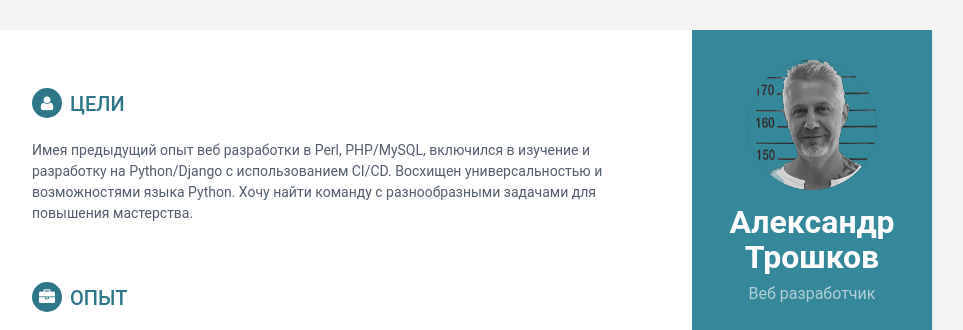
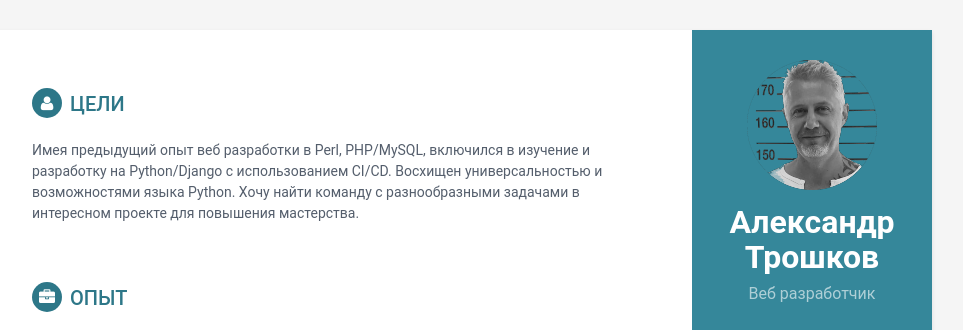
Before and after one commit to rudotcom/rudotcom.github.io, a plain HTML site: page index.html in a window 1280 px wide. Shown: the top 330 px of the page, without its empty margins (188-1151 px from the left). Drawn offline with Linux system fonts and the light colour scheme.

Commit message:
Initial commit

```diff
--- a/index.html
+++ b/index.html
@@ -79,7 +79,7 @@
                     <p>
                         Имея предыдущий опыт веб разработки в Perl, PHP/MySQL, включился в изучение и разработку на
                         Python/Django с использованием CI/CD. Восхищен универсальностью и возможностями языка Python.
-                        Хочу найти команду с разнообразными задачами для повышения мастерства.
+                        Хочу найти команду с разнообразными задачами в интересном проекте для повышения мастерства.
                     </p>
                     <p>
 
```
